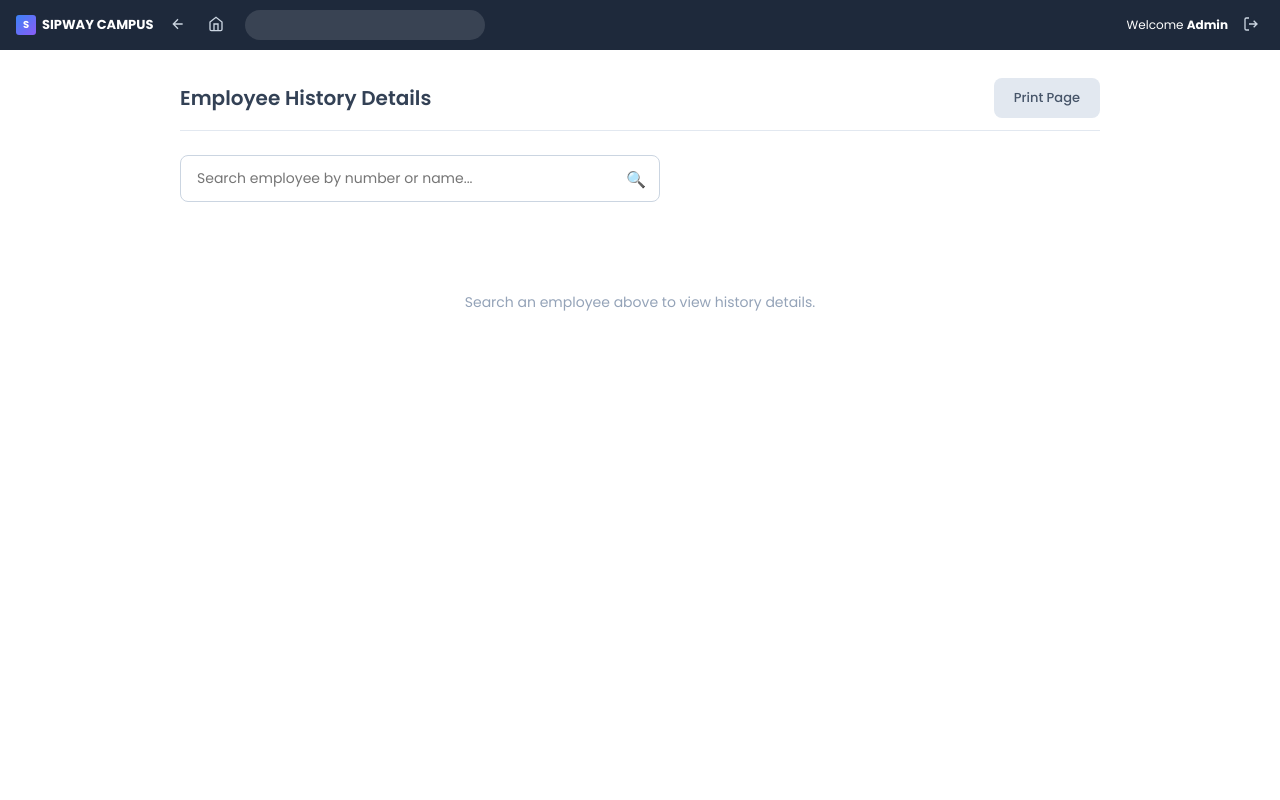
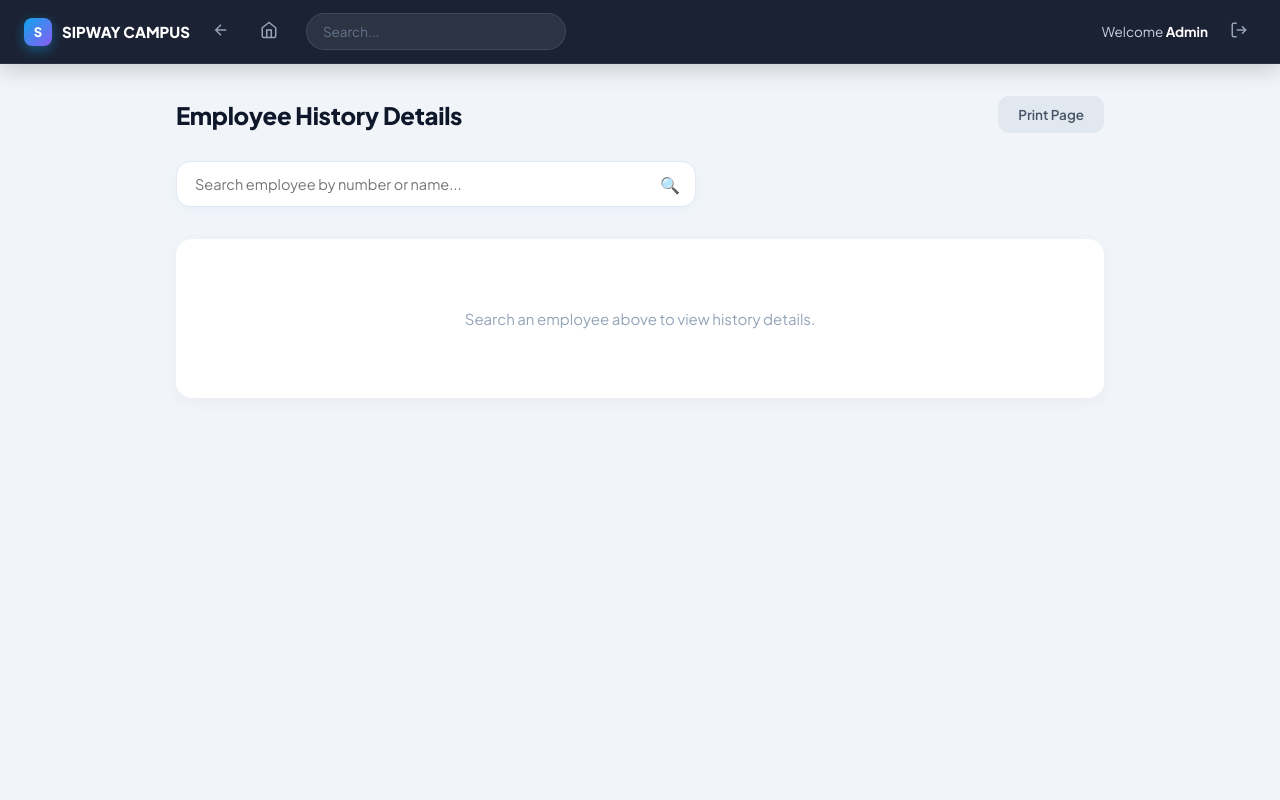
Before and after one commit to Theekshana-hub/HRM-System, a PHP site: page /hr/manage-employee/employee-lifecycle.php in a window 1280 px wide. Run offline with PHP 8.4, Linux system fonts and the light colour scheme; data that the repository does not hold is empty.

Commit message:
Updated project

```diff
--- a/hr/manage-employee/employee-lifecycle.php
+++ b/hr/manage-employee/employee-lifecycle.php
@@ -46,7 +46,6 @@ $conn->query("CREATE TABLE IF NOT EXISTS employees (
     updated_at TIMESTAMP DEFAULT CURRENT_TIMESTAMP ON UPDATE CURRENT_TIMESTAMP
 ) ENGINE=InnoDB DEFAULT CHARSET=utf8mb4");
 
-// Seed sample
 $chk = $conn->query("SELECT COUNT(*) as c FROM employees");
 $row = $chk ? $chk->fetch_assoc() : ['c' => 0];
 if ((int)$row['c'] === 0) {
@@ -55,7 +54,6 @@ if ((int)$row['c'] === 0) {
 
 $emp = null;
 
-// AJAX search
 if (isset($_GET['ajax_search'])) {
     header('Content-Type: application/json');
     $q = $conn->real_escape_string(trim($_GET['ajax_search']));
@@ -88,107 +86,302 @@ function v($emp, $key, $default = '') {
 <meta charset="UTF-8">
 <meta name="viewport" content="width=device-width, initial-scale=1.0">
 <title>Sipway Campus - Employee History Details</title>
-    <link href="https://fonts.googleapis.com/css2?family=Poppins:wght@300;400;500;600;700&display=swap" rel="stylesheet">
+<link href="https://fonts.googleapis.com/css2?family=Plus+Jakarta+Sans:wght@400;500;600;700;800&display=swap" rel="stylesheet">
 <style>
+  :root {
+    --primary: #0ea5e9;
+    --primary-dark: #0284c7;
+    --bg: #f1f5f9;
+    --card: #ffffff;
+    --text: #0f172a;
+    --text-muted: #64748b;
+    --border: #e2e8f0;
+  }
+
   * { margin: 0; padding: 0; box-sizing: border-box; }
-        body { font-family: 'Poppins', sans-serif; background: #ffffff; min-height: 100vh; }
 
+  body {
+    font-family: 'Plus Jakarta Sans', sans-serif;
+    background: var(--bg);
+    min-height: 100vh;
+  }
+
+  /* ========== NAVBAR ========== */
   .navbar {
-            background: #1e293b; height: 50px; display: flex; align-items: center;
-            padding: 0 16px; color: white; position: sticky; top: 0; z-index: 100;
+    background: rgba(15, 23, 42, 0.95);
+    backdrop-filter: blur(16px);
+    height: 64px;
+    display: flex;
+    align-items: center;
+    padding: 0 24px;
+    color: white;
+    position: sticky;
+    top: 0;
+    z-index: 100;
+    box-shadow: 0 4px 24px rgba(0,0,0,0.2);
+    border-bottom: 1px solid rgba(255,255,255,0.06);
   }
-        .nav-left { display: flex; align-items: center; gap: 12px; }
+
+  .nav-left {
+    display: flex;
+    align-items: center;
+    gap: 14px;
+  }
+
   .nav-logo {
-            font-weight: 700; font-size: 13px; display: flex; align-items: center;
-            gap: 6px; color: white; text-decoration: none;
+    font-weight: 800;
+    font-size: 15px;
+    display: flex;
+    align-items: center;
+    gap: 10px;
+    color: white;
+    text-decoration: none;
   }
+
   .nav-logo .icon {
-            width: 20px; height: 20px; background: linear-gradient(135deg,#3b82f6,#8b5cf6);
-            border-radius: 3px; display: flex; align-items: center; justify-content: center; font-size: 10px;
+    width: 28px;
+    height: 28px;
+    background: linear-gradient(135deg, #0ea5e9, #8b5cf6);
+    border-radius: 8px;
+    display: flex;
+    align-items: center;
+    justify-content: center;
+    font-size: 13px;
+    font-weight: 800;
+    box-shadow: 0 4px 12px rgba(14,165,233,0.4);
   }
+
   .nav-btn {
-            background: transparent; border: none; color: #cbd5e1; cursor: pointer;
-            padding: 5px; border-radius: 4px;
+    background: transparent;
+    border: none;
+    color: #94a3b8;
+    cursor: pointer;
+    padding: 8px;
+    border-radius: 10px;
+    transition: all 0.25s;
   }
-        .nav-btn:hover { background: rgba(255,255,255,0.1); color: white; }
-        .nav-btn svg { width: 16px; height: 16px; }
-        .search-nav { flex: 1; max-width: 240px; margin: 0 16px; }
+  .nav-btn:hover {
+    background: rgba(255,255,255,0.1);
+    color: white;
+  }
+  .nav-btn svg {
+    width: 18px;
+    height: 18px;
+  }
+
+  .search-nav {
+    flex: 1;
+    max-width: 260px;
+    margin: 0 20px;
+  }
   .search-nav input {
-            width: 100%; padding: 6px 12px; border-radius: 16px; border: none;
-            background: rgba(255,255,255,0.12); color: white; font-size: 12px;
-            outline: none; font-family: inherit;
+    width: 100%;
+    padding: 9px 16px;
+    border-radius: 50px;
+    border: 1px solid rgba(255,255,255,0.1);
+    background: rgba(255,255,255,0.08);
+    color: white;
+    font-size: 13.5px;
+    outline: none;
+    font-family: inherit;
   }
-        .nav-right { margin-left: auto; display: flex; align-items: center; gap: 10px; font-size: 12px; }
+  .search-nav input::placeholder {
+    color: #64748b;
+  }
 
-        .main { padding: 28px 40px; max-width: 1000px; margin: 0 auto; }
+  .nav-right {
+    margin-left: auto;
+    display: flex;
+    align-items: center;
+    gap: 14px;
+    font-size: 13.5px;
+    color: #cbd5e1;
+  }
+  .nav-right strong {
+    color: white;
+  }
+
+  /* ========== MAIN ========== */
+  .main {
+    padding: 32px 36px 50px;
+    max-width: 1000px;
+    margin: 0 auto;
+  }
+
   .page-header {
-            display: flex; align-items: center; justify-content: space-between;
-            margin-bottom: 24px; border-bottom: 1px solid #e2e8f0; padding-bottom: 12px;
+    display: flex;
+    align-items: center;
+    justify-content: space-between;
+    margin-bottom: 28px;
   }
-        .page-title { font-size: 20px; font-weight: 600; color: #334155; }
+
+  .page-title {
+    font-size: 24px;
+    font-weight: 800;
+    color: var(--text);
+    letter-spacing: -0.3px;
+  }
+
   .btn-print {
-            padding: 10px 20px; background: #e2e8f0; color: #475569; border: none;
-            border-radius: 8px; font-size: 13px; font-weight: 500; cursor: pointer;
-            font-family: inherit; transition: 0.2s;
+    padding: 10px 20px;
+    background: #e2e8f0;
+    color: #475569;
+    border: none;
+    border-radius: 11px;
+    font-size: 13.5px;
+    font-weight: 600;
+    cursor: pointer;
+    font-family: inherit;
+    transition: all 0.25s;
   }
-        .btn-print:hover { background: #cbd5e1; }
+  .btn-print:hover {
+    background: #cbd5e1;
+  }
 
+  /* Search */
   .search-wrap {
-            position: relative; max-width: 480px; margin-bottom: 30px;
+    position: relative;
+    max-width: 520px;
+    margin-bottom: 32px;
   }
+
   .search-wrap input {
-            width: 100%; padding: 12px 44px 12px 16px; border: 1px solid #cbd5e1;
-            border-radius: 8px; font-size: 14px; font-family: inherit; outline: none;
-            color: #3b82f6;
+    width: 100%;
+    padding: 13px 48px 13px 18px;
+    border: 1.5px solid var(--border);
+    border-radius: 14px;
+    font-size: 14.5px;
+    font-family: inherit;
+    outline: none;
+    background: white;
+    color: var(--text);
+    transition: all 0.25s;
+    box-shadow: 0 4px 12px rgba(14,165,233,0.05);
   }
-        .search-wrap input:focus { border-color: #3b82f6; box-shadow: 0 0 0 3px rgba(59,130,246,0.12); }
+  .search-wrap input:focus {
+    border-color: var(--primary);
+    box-shadow: 0 0 0 4px rgba(14,165,233,0.12);
+  }
+
   .search-wrap .s-icon {
-            position: absolute; right: 14px; top: 50%; transform: translateY(-50%);
-            color: #3b82f6; font-size: 16px; pointer-events: none;
+    position: absolute;
+    right: 16px;
+    top: 50%;
+    transform: translateY(-50%);
+    color: var(--primary);
+    font-size: 16px;
+    pointer-events: none;
   }
+
   .suggestions {
-            position: absolute; top: 100%; left: 0; right: 0; background: white;
-            border: 1px solid #e2e8f0; border-radius: 8px; box-shadow: 0 8px 20px rgba(0,0,0,0.1);
-            z-index: 50; display: none; max-height: 200px; overflow-y: auto;
+    position: absolute;
+    top: calc(100% + 6px);
+    left: 0;
+    right: 0;
+    background: white;
+    border: 1px solid var(--border);
+    border-radius: 14px;
+    box-shadow: 0 12px 28px rgba(0,0,0,0.12);
+    z-index: 50;
+    display: none;
+    max-height: 220px;
+    overflow-y: auto;
   }
   .suggestions.show { display: block; }
   .suggestions div {
-            padding: 10px 14px; cursor: pointer; font-size: 13px; border-bottom: 1px solid #f1f5f9;
+    padding: 12px 16px;
+    cursor: pointer;
+    font-size: 13.5px;
+    border-bottom: 1px solid #f1f5f9;
   }
-        .suggestions div:hover { background: #eff6ff; }
+  .suggestions div:hover {
+    background: #f0f9ff;
+  }
 
+  /* Profile Card */
   .profile-card {
-            display: flex; align-items: flex-start; gap: 32px; padding: 10px 0;
+    background: white;
+    border-radius: 18px;
+    padding: 32px;
+    display: flex;
+    align-items: flex-start;
+    gap: 36px;
+    box-shadow: 0 8px 24px rgba(14,165,233,0.08);
+    border: 1px solid rgba(255,255,255,0.9);
   }
+
   .avatar {
-            width: 120px; height: 120px; border-radius: 50%; background: #dbeafe;
-            display: flex; align-items: center; justify-content: center; flex-shrink: 0;
+    width: 130px;
+    height: 130px;
+    border-radius: 50%;
+    background: linear-gradient(145deg, #dbeafe, #eff6ff);
+    display: flex;
+    align-items: center;
+    justify-content: center;
+    flex-shrink: 0;
+    border: 4px solid #e0f2fe;
+    box-shadow: 0 8px 20px rgba(14,165,233,0.15);
   }
-        .avatar svg { width: 80px; height: 80px; }
+  .avatar svg {
+    width: 80px;
+    height: 80px;
+  }
 
-        .details-table { flex: 1; }
-        .details-table table { border-collapse: collapse; }
+  .details-table {
+    flex: 1;
+  }
+
+  .details-table table {
+    border-collapse: collapse;
+    width: 100%;
+  }
+
   .details-table td {
-            padding: 8px 0; font-size: 14px; vertical-align: top;
+    padding: 11px 0;
+    font-size: 14.5px;
+    vertical-align: top;
   }
+
   .details-table td:first-child {
-            color: #64748b; font-weight: 500; min-width: 140px; padding-right: 24px;
+    color: var(--text-muted);
+    font-weight: 600;
+    min-width: 150px;
+    padding-right: 28px;
   }
-        .details-table td:last-child { color: #1e293b; }
+
+  .details-table td:last-child {
+    color: var(--text);
+    font-weight: 500;
+  }
 
   .empty-state {
-            text-align: center; padding: 60px 20px; color: #94a3b8; font-size: 14px;
+    text-align: center;
+    padding: 70px 20px;
+    color: #94a3b8;
+    font-size: 15px;
+    background: white;
+    border-radius: 16px;
+    box-shadow: 0 4px 16px rgba(0,0,0,0.04);
   }
 
   @media print {
     .navbar, .btn-print, .search-wrap { display: none !important; }
     .main { padding: 0; }
+    .profile-card { box-shadow: none; border: 1px solid #e2e8f0; }
   }
 
   @media (max-width: 600px) {
-            .main { padding: 16px; }
-            .profile-card { flex-direction: column; align-items: center; text-align: center; }
-            .details-table td:first-child { min-width: 110px; }
+    .main { padding: 20px 16px 40px; }
+    .page-header { flex-direction: column; gap: 14px; align-items: flex-start; }
+    .profile-card {
+      flex-direction: column;
+      align-items: center;
+      text-align: center;
+      padding: 24px 20px;
+    }
+    .details-table td:first-child {
+      min-width: 120px;
+    }
   }
 </style>
 </head>
@@ -196,7 +389,9 @@ function v($emp, $key, $default = '') {
 
 <nav class="navbar">
   <div class="nav-left">
-        <a href="../dashboard.php" class="nav-logo"><div class="icon">S</div> SIPWAY CAMPUS</a>
+    <a href="../dashboard.php" class="nav-logo">
+      <div class="icon">S</div> SIPWAY CAMPUS
+    </a>
     <button class="nav-btn" onclick="history.back()">
       <svg viewBox="0 0 24 24" fill="none" stroke="currentColor" stroke-width="2"><path d="M19 12H5M12 19l-7-7 7-7"/></svg>
     </button>
@@ -204,11 +399,13 @@ function v($emp, $key, $default = '') {
       <svg viewBox="0 0 24 24" fill="none" stroke="currentColor" stroke-width="2"><path d="M3 9l9-7 9 7v11a2 2 0 01-2 2H5a2 2 0 01-2-2z"/><polyline points="9 22 9 12 15 12 15 22"/></svg>
     </button>
   </div>
-    <div class="search-nav"><input type="text" placeholder=""></div>
+  <div class="search-nav">
+    <input type="text" placeholder="Search...">
+  </div>
   <div class="nav-right">
     <span>Welcome <strong>Admin</strong></span>
-        <button class="nav-btn" onclick="location.href='../index.php'">
-            <svg width="16" height="16" viewBox="0 0 24 24" fill="none" stroke="currentColor" stroke-width="2"><path d="M9 21H5a2 2 0 01-2-2V5a2 2 0 012-2h4M16 17l5-5-5-5M21 12H9"/></svg>
+    <button class="nav-btn" onclick="location.href='../index.php'" title="Logout">
+      <svg width="18" height="18" viewBox="0 0 24 24" fill="none" stroke="currentColor" stroke-width="2"><path d="M9 21H5a2 2 0 01-2-2V5a2 2 0 012-2h4M16 17l5-5-5-5M21 12H9"/></svg>
     </button>
   </div>
 </nav>
@@ -278,7 +475,6 @@ const box = document.getElementById('suggestions');
 input.addEventListener('input', function() {
   clearTimeout(timer);
   const q = this.value.trim();
-    // strip "91 | Name" format for search
   const searchQ = q.includes('|') ? q.split('|')[0].trim() : q;
   if (searchQ.length < 1) { box.classList.remove('show'); return; }
   timer = setTimeout(() => {
```
Lines whose indentation alone changed are shown as unchanged.
